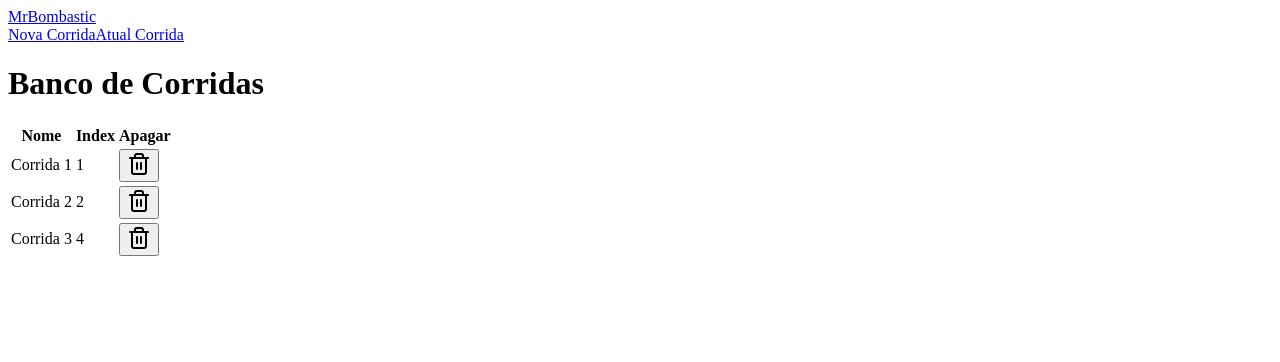
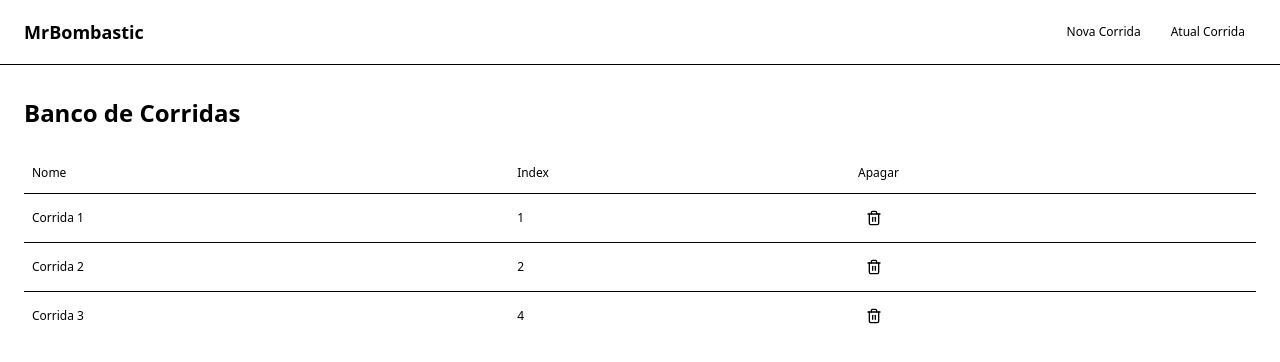
Before and after one commit to fcte-pi1/2026_1_PI1_Grupo01_Diogo, a Next.js app in the folder src/frontend/: page / in a window 1280 px wide. Shown: the top 362 px of the page. Built offline with nearby package versions, Linux system fonts and the light colour scheme.

Commit message:
[ADD]Adicionando Css

```diff
--- /dev/null
+++ b/src/frontend/app/globals.css
@@ -0,0 +1,73 @@
+@import "tailwindcss";
+@import "tw-animate-css";
+
+@custom-variant dark (&:is(.dark *));
+
+:root {
+    --background: oklch(1 0 0);
+    --foreground: oklch(0.147 0.004 49.25);
+    --card: oklch(1 0 0);
+    --card-foreground: oklch(0.147 0.004 49.25);
+    --popover: oklch(1 0 0);
+    --popover-foreground: oklch(0.147 0.004 49.25);
+    --primary: oklch(0.216 0.006 56.043);
+    --primary-foreground: oklch(0.985 0.001 106.423);
+    --secondary: oklch(0.97 0.001 106.424);
+    --secondary-foreground: oklch(0.216 0.006 56.043);
+    --muted: oklch(0.97 0.001 106.424);
+    --muted-foreground: oklch(0.553 0.013 58.071);
+    --accent: oklch(0.216 0.006 56.043);
+    --accent-foreground: oklch(0.985 0.001 106.423);
+    --destructive: oklch(0.577 0.245 27.325);
+    --border: oklch(0.923 0.003 48.717);
+    --input: oklch(0.923 0.003 48.717);
+    --ring: oklch(0.709 0.01 56.259);
+    --chart-1: oklch(0.869 0.005 56.366);
+    --chart-2: oklch(0.553 0.013 58.071);
+    --chart-3: oklch(0.444 0.011 73.639);
+    --chart-4: oklch(0.374 0.01 67.558);
+    --chart-5: oklch(0.268 0.007 34.298);
+    --radius: 0;
+    --sidebar: oklch(0.985 0.001 106.423);
+    --sidebar-foreground: oklch(0.147 0.004 49.25);
+    --sidebar-primary: oklch(0.216 0.006 56.043);
+    --sidebar-primary-foreground: oklch(0.985 0.001 106.423);
+    --sidebar-accent: oklch(0.97 0.001 106.424);
+    --sidebar-accent-foreground: oklch(0.216 0.006 56.043);
+    --sidebar-border: oklch(0.923 0.003 48.717);
+    --sidebar-ring: oklch(0.709 0.01 56.259);
+}
+
+.dark {
+    --background: oklch(0.147 0.004 49.25);
+    --foreground: oklch(0.985 0.001 106.423);
+    --card: oklch(0.216 0.006 56.043);
+    --card-foreground: oklch(0.985 0.001 106.423);
+    --popover: oklch(0.216 0.006 56.043);
+    --popover-foreground: oklch(0.985 0.001 106.423);
+    --primary: oklch(0.923 0.003 48.717);
+    --primary-foreground: oklch(0.216 0.006 56.043);
+    --secondary: oklch(0.268 0.007 34.298);
+    --secondary-foreground: oklch(0.985 0.001 106.423);
+    --muted: oklch(0.268 0.007 34.298);
+    --muted-foreground: oklch(0.709 0.01 56.259);
+    --accent: oklch(0.923 0.003 48.717);
+    --accent-foreground: oklch(0.216 0.006 56.043);
+    --destructive: oklch(0.704 0.191 22.216);
+    --border: oklch(1 0 0 / 10%);
+    --input: oklch(1 0 0 / 15%);
+    --ring: oklch(0.553 0.013 58.071);
+    --chart-1: oklch(0.869 0.005 56.366);
+    --chart-2: oklch(0.553 0.013 58.071);
+    --chart-3: oklch(0.444 0.011 73.639);
+    --chart-4: oklch(0.374 0.01 67.558);
+    --chart-5: oklch(0.268 0.007 34.298);
+    --sidebar: oklch(0.216 0.006 56.043);
+    --sidebar-foreground: oklch(0.985 0.001 106.423);
+    --sidebar-primary: oklch(0.488 0.243 264.376);
+    --sidebar-primary-foreground: oklch(0.985 0.001 106.423);
+    --sidebar-accent: oklch(0.268 0.007 34.298);
+    --sidebar-accent-foreground: oklch(0.985 0.001 106.423);
+    --sidebar-border: oklch(1 0 0 / 10%);
+    --sidebar-ring: oklch(0.553 0.013 58.071);
+}
--- a/src/frontend/app/layout.tsx
+++ b/src/frontend/app/layout.tsx
@@ -1,4 +1,10 @@
+import type { Metadata } from "next";
+import "./globals.css";
 import { Navbar } from "@/components/layout/navbar";
+
+export const metadata: Metadata = {
+  title: "MrBombastic",
+};
 
 export default function RootLayout({
   children,
@@ -7,9 +13,9 @@ export default function RootLayout({
 }) {
   return (
     <html lang="pt-BR">
-      <body>
+      <body className="min-h-screen bg-background text-foreground">
         <Navbar />
-        {children}
+        <main className="container mx-auto px-6 py-8">{children}</main>
       </body>
     </html>
   );
--- a/src/frontend/app/page.tsx
+++ b/src/frontend/app/page.tsx
@@ -3,11 +3,9 @@ import { mockCorridas } from "@/lib/MockFakeData";
 
 export default function HistoryPage() {
   return (
-    <main className="container mx-auto py-8">
+    <div>
       <h1 className="text-2xl font-bold mb-6">Banco de Corridas</h1>
-      {/* Rikas - os dados mockados como prop — quando a API estiver pronta
-          substituímos mockfake por uma chamada fetch() aqui */}
       <CorridasTable corridas={mockCorridas} />
-    </main>
+    </div>
   );
 }
```
